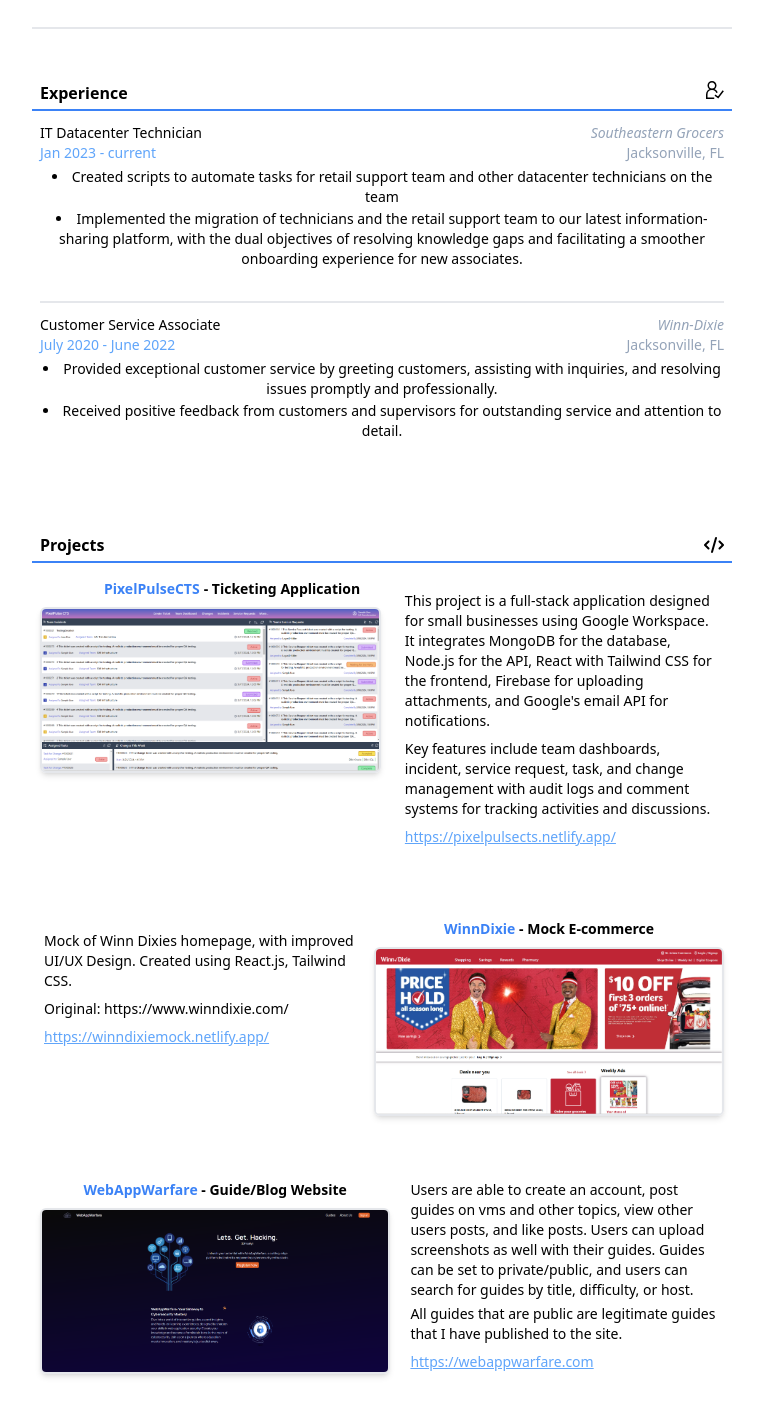
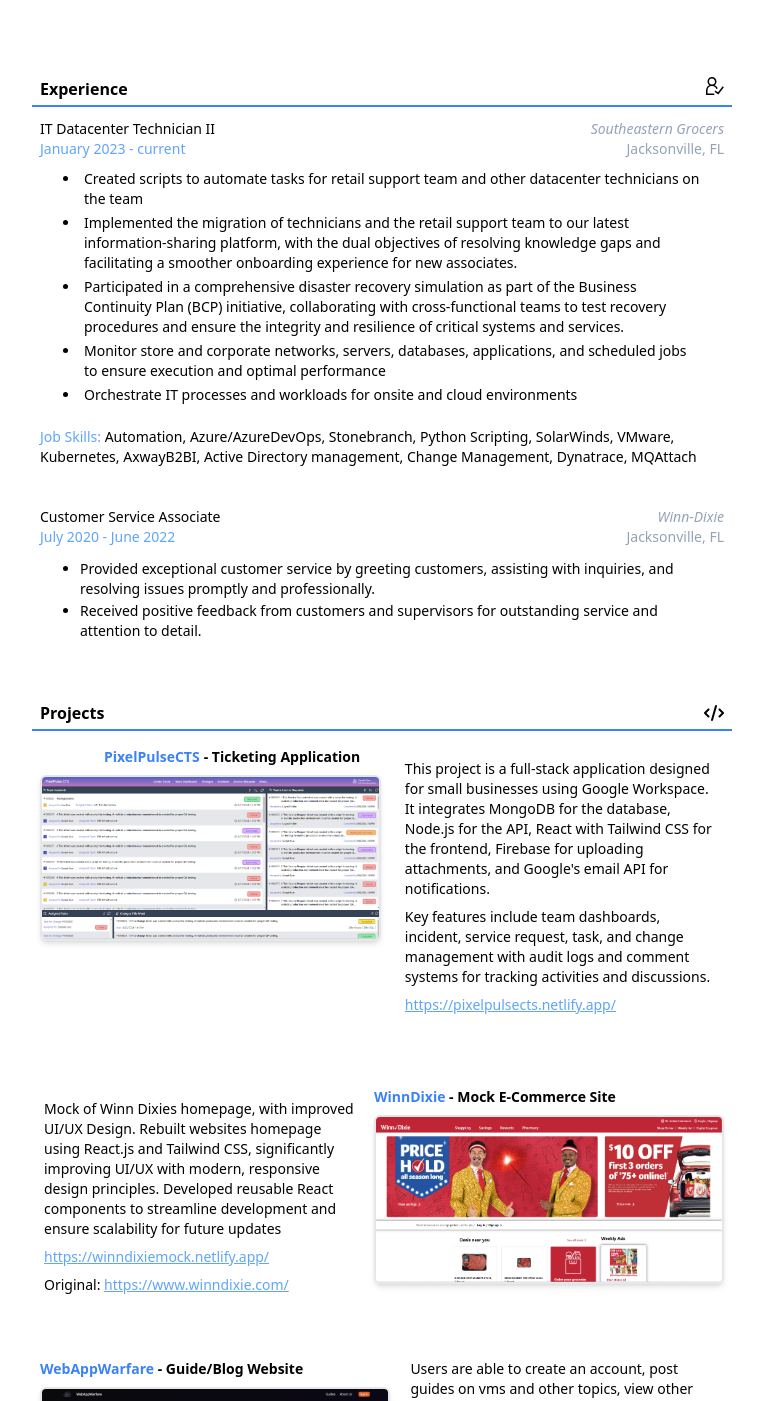
Before and after one commit to LoganGibler/Portfolio, a React (Vite) app: page / in a window 1280 px wide. Shown: the part 931-2332 px from the top of the page, without its empty margins (258-1021 px from the left). Built offline with nearby package versions, Linux system fonts and the light colour scheme.

Commit message:
changed graduation date, shrunk margins inbetween each page section, added more details to datacenter position and mock winndixie project, added 2 more certs.

```diff
--- a/src/App.css
+++ b/src/App.css
@@ -2,7 +2,7 @@
   max-width: 1280px;
   margin: 0 auto;
   padding: 1rem;
-  text-align: center;
+  /* text-align: center; */
 }
 
 .transformation {
--- a/src/components/Education.jsx
+++ b/src/components/Education.jsx
@@ -24,7 +24,7 @@
         </div>
         <div
           ref={ref1}
-          className={`flex flex-col text-sm px-2 mt-2 border-b-2 pb-7 transition-all duration-700 ease-in-out ${
+          className={`flex flex-col text-sm px-2 mt-2 pb-7 transition-all duration-700 ease-in-out ${
             inView1
               ? "transform translate-x-0 opacity-100"
               : "transform translate-x-[-200px] opacity-0"
@@ -39,7 +39,7 @@
           <div className="flex text-sm">
             <p className="text-blue-400">B.S in Software Engineering</p>
             <div className="flex justify-end grow">
-              <p className="text-slate-400">Expected: July 2025</p>
+              <p className="text-slate-400">Expected: April 2025</p>
             </div>
           </div>
           <li className="text-sm mt-4">
@@ -57,7 +57,7 @@
 
         <div
           ref={ref2}
-          className={`flex flex-col text-sm px-2 mt-2 border-b-2 pb-7 transition-all duration-700 ease-in-out ${
+          className={`flex flex-col text-sm px-2 mt-2 pb-7 transition-all duration-700 ease-in-out ${
             inView2
               ? "transform translate-x-0 opacity-100"
               : "transform translate-x-[200px] opacity-0"
--- a/src/components/Experience.jsx
+++ b/src/components/Experience.jsx
@@ -33,27 +33,51 @@
             }`}
           >
             <div className="flex mt-2">
-              <p>IT Datacenter Technician</p>
+              <p>IT Datacenter Technician II</p>
               <div className="flex justify-end grow">
                 <p className="italic text-slate-400">Southeastern Grocers</p>
               </div>
             </div>
             <div className="flex justify-start text-sm text-slate-400">
-              <p className="text-blue-400">Jan 2023 - current</p>
+              <p className="text-blue-400">January 2023 - current</p>
               <div className="flex justify-end grow">
                 <p>Jacksonville, FL</p>
               </div>
             </div>
-            <li className="text-sm mt-1">
+            <ul className="list-disc pl-10 pr-5 mt-2">
+              <li className="px-1 py-0.5">
                 Created scripts to automate tasks for retail support team and
                 other datacenter technicians on the team{" "}
               </li>
-            <li className="text-sm mt-0.5 pb-8 border-b-2">
+              <li className="px-1 py-0.5">
                 Implemented the migration of technicians and the retail support
                 team to our latest information-sharing platform, with the dual
-              objectives of resolving knowledge gaps and facilitating a smoother
-              onboarding experience for new associates.{" "}
+                objectives of resolving knowledge gaps and facilitating a
+                smoother onboarding experience for new associates.{" "}
               </li>
+              <li className="px-1 py-0.5">
+                Participated in a comprehensive disaster recovery simulation as
+                part of the Business Continuity Plan (BCP) initiative,
+                collaborating with cross-functional teams to test recovery
+                procedures and ensure the integrity and resilience of critical
+                systems and services.
+              </li>
+              <li className="px-1 py-0.5">
+                Monitor store and corporate networks, servers, databases,
+                applications, and scheduled jobs to ensure execution and optimal
+                performance
+              </li>
+              <li className="px-1 py-0.5">
+                Orchestrate IT processes and workloads for onsite and cloud
+                environments
+              </li>
+            </ul>
+            <p className="mt-5">
+              <span className="text-blue-400">Job Skills: </span> Automation,
+              Azure/AzureDevOps, Stonebranch, Python Scripting, SolarWinds,
+              VMware, Kubernetes, AxwayB2BI, Active Directory management, Change
+              Management, Dynatrace, MQAttach
+            </p>
           </div>
 
           <div
@@ -64,7 +88,7 @@
                 : "transform translate-x-[200px] opacity-0"
             }`}
           >
-            <div className="flex mt-3">
+            <div className="flex mt-10">
               <p>Customer Service Associate</p>
               <div className="flex justify-end grow">
                 <p className="italic text-slate-400">Winn-Dixie</p>
@@ -76,6 +100,7 @@
                 <p>Jacksonville, FL</p>
               </div>
             </div>
+            <ul className="list-disc pl-10 pr-5 mt-2">
               <li className="text-sm mt-1">
                 Provided exceptional customer service by greeting customers,
                 assisting with inquiries, and resolving issues promptly and
@@ -85,6 +110,7 @@
                 Received positive feedback from customers and supervisors for
                 outstanding service and attention to detail.
               </li>
+            </ul>
           </div>
         </div>
         {/* <div
--- a/src/components/Header.jsx
+++ b/src/components/Header.jsx
@@ -13,7 +13,7 @@
         <div className="flex justify-center">
           <img src={selfie} className="rounded-full w-[190px] shadow-xl"></img>
         </div>
-        <p className="font-semibold text-lg mt-7">
+        <p className="font-semibold text-lg mt-7 text-center">
           <span className="text-blue-500">Hey! </span>I'm Logan.
         </p>
         <div className="flex flex-wrap grow justify-center mt-[2rem] text-stone-600">
@@ -46,7 +46,7 @@
         </div>
 
         <div className="flex flex-col justify-center mt-6">
-          <p className="mt-5 text-base">
+          <p className="mt-5 text-base text-center">
             Passionate software engineer with expertise in Javascript, HTML/CSS,
             React.js, Node.js, and MongoDB. I thrive on turning ideas into
             reality through clean, efficient code and solving real world
--- a/src/components/Projects.jsx
+++ b/src/components/Projects.jsx
@@ -22,7 +22,7 @@
   });
 
   return (
-    <div className="flex flex-col text-sm mt-[3rem]">
+    <div className="flex flex-col text-sm mt-[1rem]">
       <div className="flex flex-col ">
         <div className="mt-10 flex pb-1 border-b-2 text-base border-blue-500 font-bold pl-2">
           Projects
@@ -88,7 +88,8 @@
         >
           <div className="flex flex-col sm:ml-3">
             <p className="font-semibold">
-              <span className="text-blue-500">WinnDixie</span> - Mock E-commerce
+              <span className="text-blue-500">WinnDixie</span> - Mock E-Commerce
+              Site
             </p>
             <a href="https://winndixiemock.netlify.app/">
               <img
@@ -100,15 +101,14 @@
 
           <div>
             <p className="flex flex-col text-left p-0 mt-3 px-1">
-              Mock of Winn Dixies homepage, with improved UI/UX Design. Created
-              using React.js, Tailwind CSS.
-              <span className="whitespace-nowrap mt-2 px-0">
-                {" "}
-                Original: https://www.winndixie.com/
-              </span>
+              Mock of Winn Dixies homepage, with improved UI/UX Design. Rebuilt
+              websites homepage using React.js and Tailwind CSS, significantly
+              improving UI/UX with modern, responsive design principles.
+              Developed reusable React components to streamline development and
+              ensure scalability for future updates
             </p>
 
-            <div className="flex sm:mt-2 px-1">
+            <div className="flex flex-col sm:mt-2 px-1">
               <a
                 className="mt-2 sm:mt-0 text-blue-400 underline"
                 href="https://winndixiemock.netlify.app/"
@@ -116,6 +116,16 @@
               >
                 https://winndixiemock.netlify.app/
               </a>
+              <span className="whitespace-nowrap mt-2 px-0">
+                {" "}
+                Original:{" "}
+                <a
+                  href="https://www.winndixie.com/"
+                  className="text-blue-400 underline"
+                >
+                  https://www.winndixie.com/
+                </a>
+              </span>
             </div>
           </div>
         </div>
```
Lines whose indentation alone changed are shown as unchanged.
